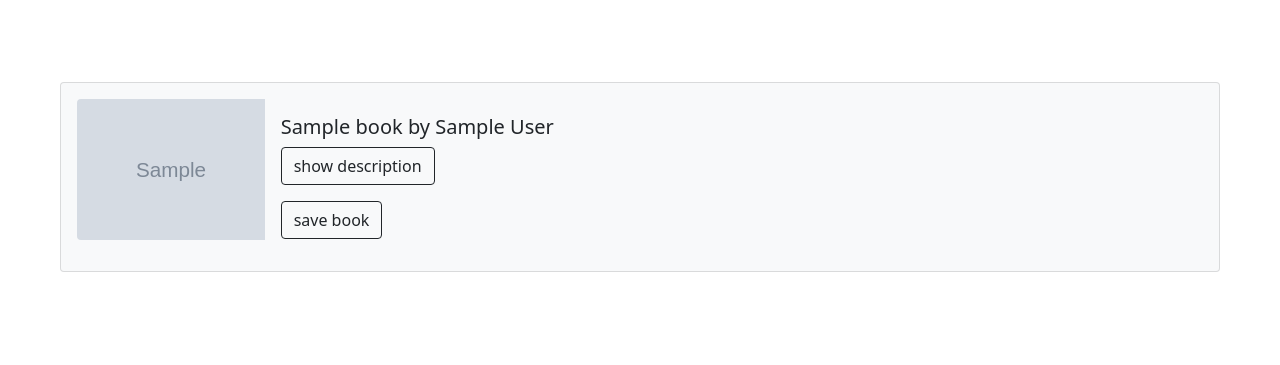
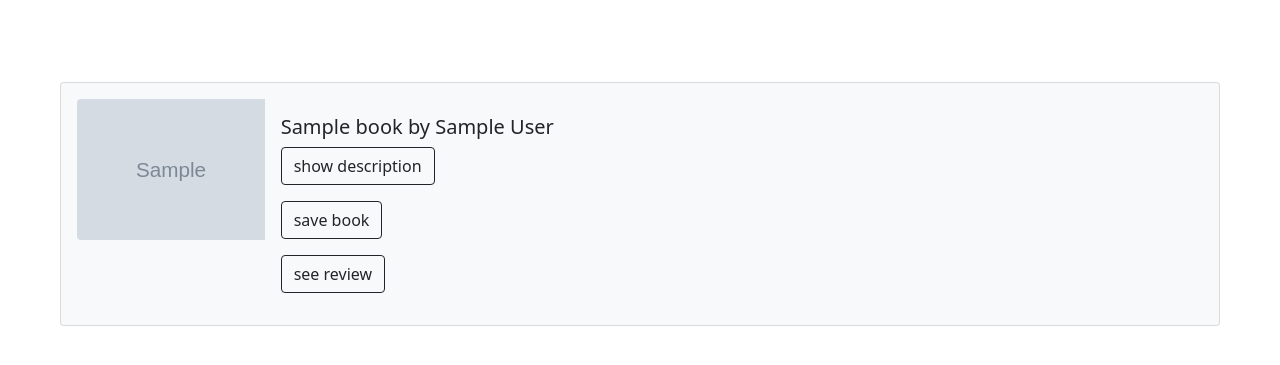
Before and after one commit to BillieEyelash/CS4F2021, a Flask app: template FinalProject/templates/search.html in a window 1280 px wide. Shown: the part 62-427 px from the top of the page. Run offline with Flask 2, Linux system fonts and the light colour scheme; the template is opened without the code that fills it: most values are stand-ins (such as "Sample title", 1, 10 or a date in 2020); grey boxes marked "Sample" are stand-in pictures; some libraries are stand-ins or nearby versions.

Commit message:
Review button

```diff
--- a/FinalProject/templates/search.html
+++ b/FinalProject/templates/search.html
@@ -21,7 +21,13 @@
                 <button class="show-description btn btn-outline-dark mb-3">show description</button>
                 <br/>
               {% endif %}
-              <button id="{{book['id']}}" class="btn btn-outline-dark" onclick="addBook(this.id)">save book</button>
+              <button id="{{book['id']}}" class="btn btn-outline-dark mb-3" onclick="addBook(this.id)">save book</button>
+              {% if book['review'] != None %}
+              <form action="review" method="GET">
+                <input value="{{book['review']}}" name="file" hidden />
+                <input type="submit" class="btn btn-outline-dark" href="review" value="see review"/>
+              </form>
+              {% endif %}
             </div>
           </div>
         </div>
```
